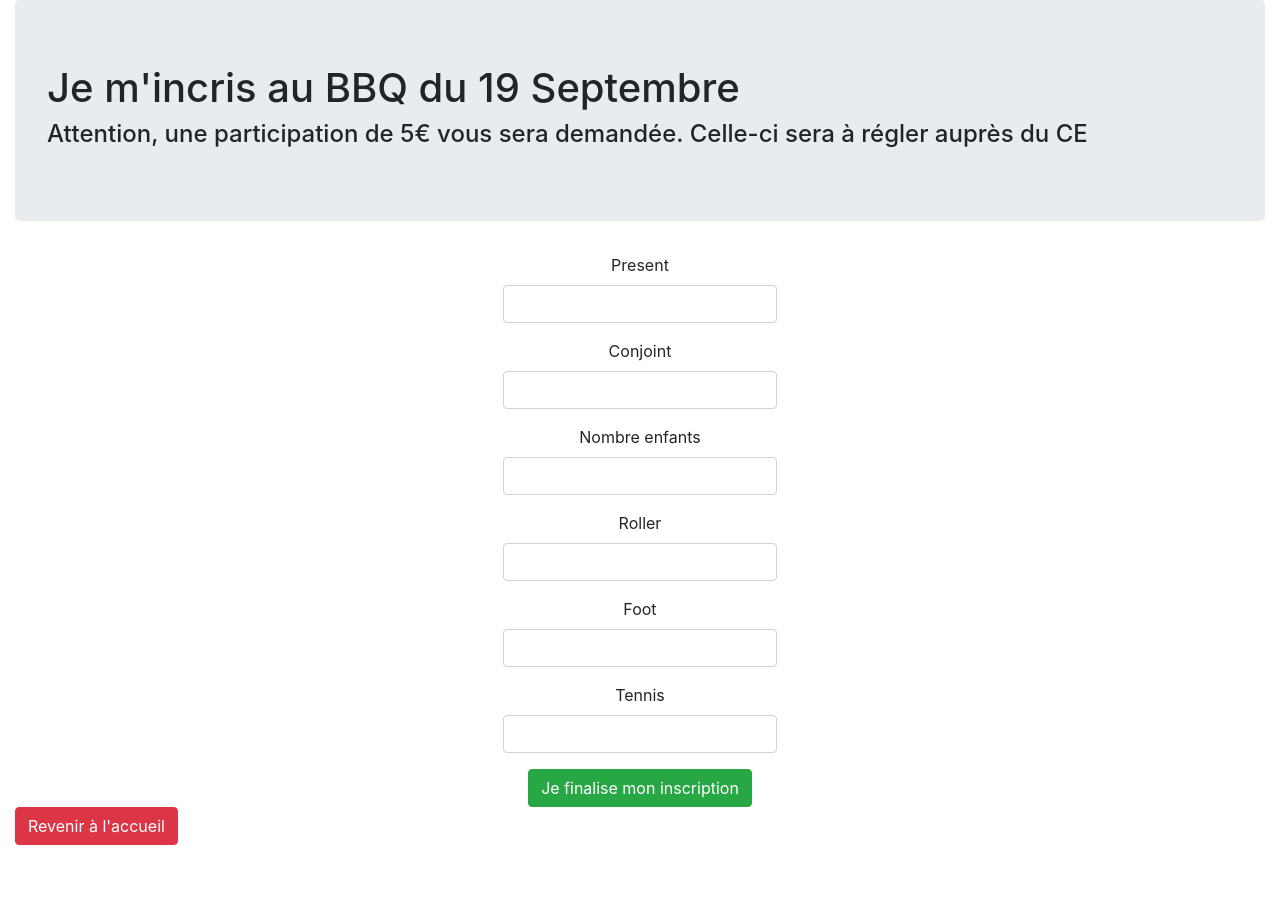
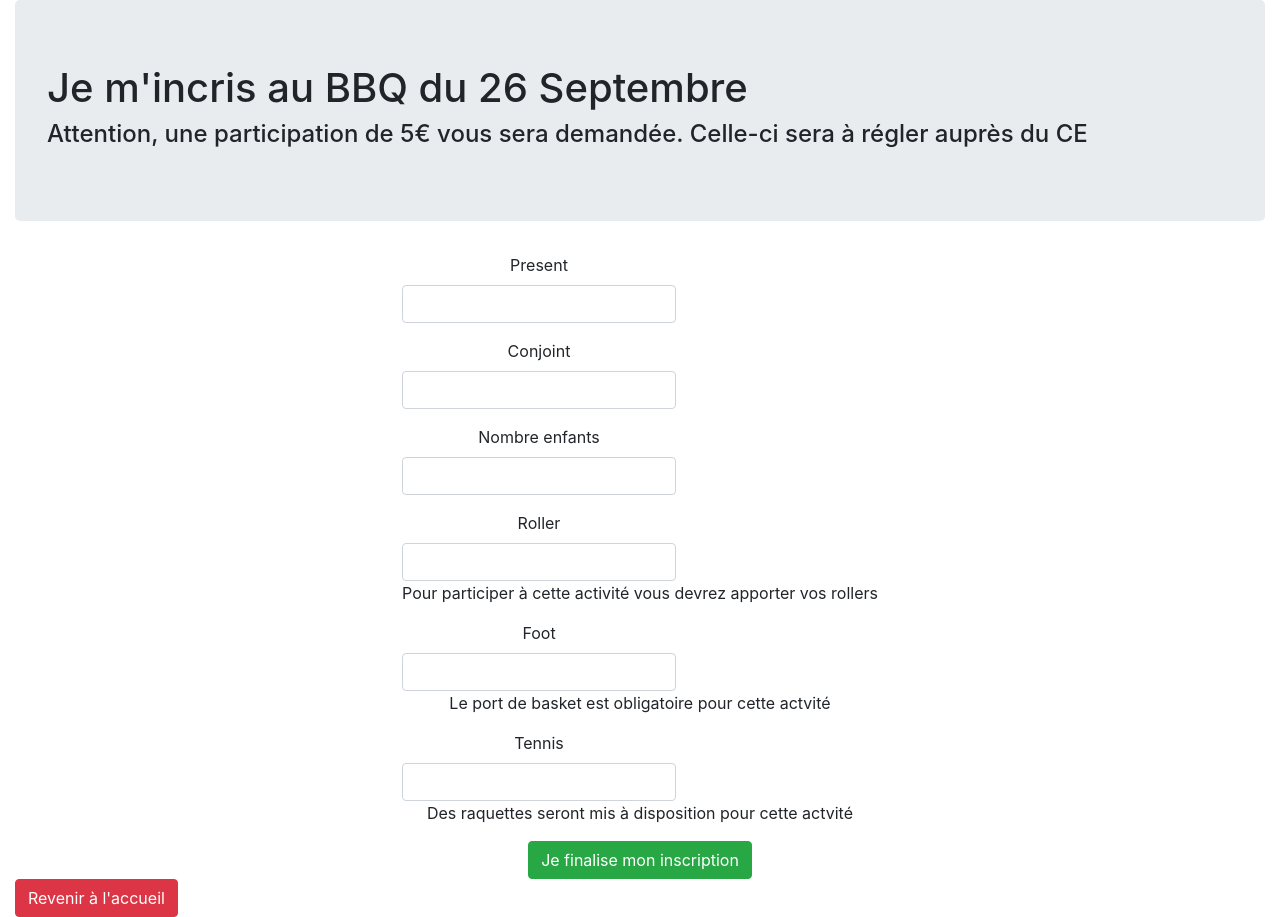
Before and after one commit to biduletruck/1n2, a Symfony app: template templates/bbq_event/new.html.twig in a window 1280 px wide. Before the commit the page ends 845 px from the top, so only its background shows below. Run offline with Twig, Linux system fonts and the light colour scheme; the template is opened without the code that fills it, so the values that code supplies are empty; form fields are guessed from the names that the template uses; some libraries are stand-ins or nearby versions.

Commit message:
misa jour bbq

```diff
--- a/templates/bbq_event/_form.html.twig
+++ b/templates/bbq_event/_form.html.twig
@@ -36,6 +36,7 @@
             {{ form_widget(form.roller) }}
          </div>
       </div>
+      <p>Pour participer à cette activité vous devrez apporter vos rollers</p>
    </div>
    <div class="form-group" >
       <div class="input-group" id="foot">
@@ -45,6 +46,7 @@
             {{ form_widget(form.foot) }}
          </div>
       </div>
+      <p>Le port de basket est obligatoire pour cette actvité</p>
    </div>
 
    <div class="form-group" >
@@ -55,6 +57,7 @@
             {{ form_widget(form.tennis) }}
          </div>
       </div>
+      <p>Des raquettes seront mis à disposition pour cette actvité</p>
    </div>
 </div>
 
--- a/templates/bbq_event/new.html.twig
+++ b/templates/bbq_event/new.html.twig
@@ -5,7 +5,7 @@
 {% block body %}
 
 <div class="jumbotron">
-    <h1>Je m'incris au BBQ du 19 Septembre</h1>
+    <h1>Je m'incris au BBQ du 26 Septembre</h1>
     <h4>Attention, une participation de 5€ vous sera demandée. Celle-ci sera à régler auprès du CE</h4>
 </div>
     <div class="col-12 col-md-12 col-lg-5 mx-auto">
```
